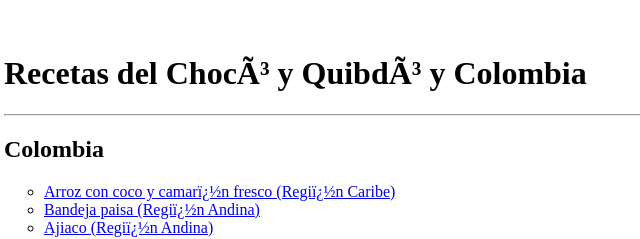
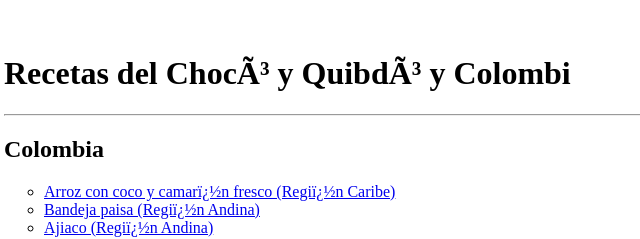
Before and after one commit to AbelardoCuesta/recetario, a plain HTML site: page recetas/index.html in a window 1280 px wide. Shown: the part 162-401 px from the top of the page, 4-644 px from the left. Drawn offline with Linux system fonts and the light colour scheme.

Commit message:
Update index.html

```diff
--- a/recetas/index.html
+++ b/recetas/index.html
@@ -7,7 +7,7 @@
 <BODY LANG="es-ES">
 <H1><IMG ID="banner" SRC="../imagenes/banner_recetas.jpg" NAME="banner_recetas" ALIGN=LEFT BORDER=0><BR CLEAR=LEFT><BR>
 </H1>
-<H1 ID="titulo1">Recetas del Chocó y Quibdó y Colombia </H1>
+<H1 ID="titulo1">Recetas del Chocó y Quibdó y Colombi </H1>
 	<P><HR></HR>
 	</P>
 <H2>Colombia</H2>
```
